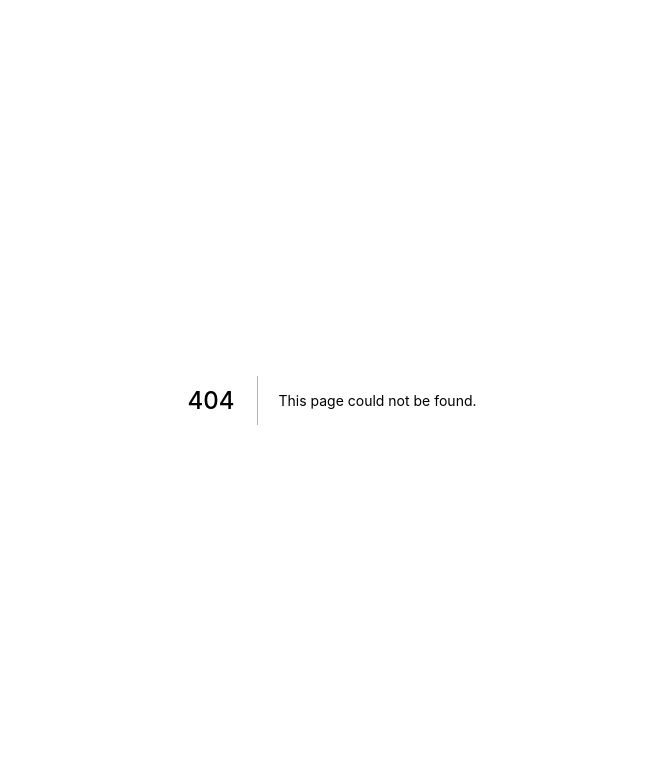
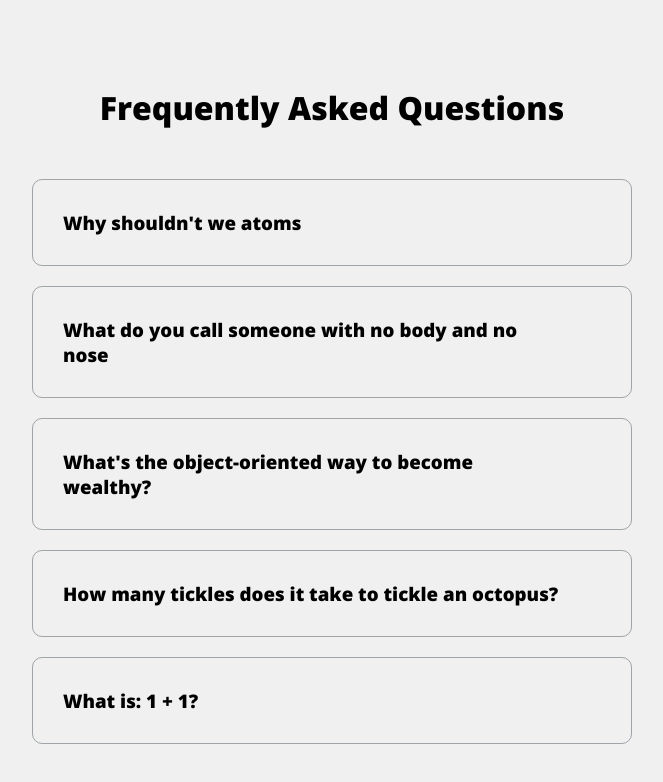
Before and after one commit to GregM1991/50-projects-in-next, a Next.js app: page /faq-collapse in a window 1280 px wide. Before the commit this address had no page. Shown: the top 782 px of the page, without its empty margins (308-971 px from the left). Built offline with nearby package versions, Linux system fonts and the light colour scheme.

Commit message:
Added initial HTML and CSS

```diff
--- /dev/null
+++ b/components/Blocks/FAQComponent/index.jsx
@@ -0,0 +1,98 @@
+import React from "react"
+import styled, { css } from "styled-components"
+
+const FAQ = styled.div`
+  background-color: ${props => (props.isActive ? "#fff" : "transparent")};
+  border: 1px solid #9fa4a8;
+  border-radius: 10px;
+  margin: 20px 0;
+  padding: 30px;
+  position: relative;
+  overflow: hidden;
+  transition: 0.3s ease;
+  ${props =>
+    props.isActive &&
+    css`
+      box-shadow: 0 3px 6px rgba(0, 0, 0, 0.1), 0 3px 6px rgba(0, 0, 0, 0.1);
+
+      &::before,
+      &::after {
+        content: "\f075";
+        font-family: "Font Awesome 5 Free";
+        color: #2ecc71;
+        font-size: 7rem;
+        position: absolute;
+        opacity: 0.2;
+        top: 20px;
+        left: 20px;
+        z-index: 0;
+      }
+
+      &::before {
+        color: #3498db;
+        top: -10px;
+        left: -30px;
+        transform: rotateY(180deg);
+      }
+    `}
+`
+
+const Title = styled.h3`
+  margin: 0 35px 0 0;
+`
+
+const Text = styled.p`
+  display: ${props => (props.isActive ? "block" : "none")};
+`
+
+const Toggle = styled.button`
+  background-color: transparent;
+  border: 0;
+  border-radius: 50%;
+  cursor: pointer;
+  display: flex;
+  align-items: center;
+  justify-content: center;
+  font-size: 16px;
+  padding: 0;
+  position: absolute;
+  top: 30px;
+  right: 30px;
+  height: 30px;
+  width: 30px;
+
+  &:focus {
+    outline: 0;
+  }
+
+  & .fa-times {
+    display: none;
+    ${props =>
+      props.isActive &&
+      css`
+        color: #fff;
+        display: block;
+      `}
+
+  & .fa-chevron down {
+    display: none;
+    ${props =>
+      props.isActive &&
+      css`
+        background-color: #9fa4a8;
+      `}
+  }
+`
+
+const FAQComponent = ({ title, text }) => (
+  <FAQ>
+    <Title>{title}</Title>
+    <Text>{text}</Text>
+    <Toggle>
+      <i class="fas fa-chevron-down"></i>
+      <i class="fas fa-times"></i>
+    </Toggle>
+  </FAQ>
+)
+
+export default FAQComponent
--- /dev/null
+++ b/pages/faq-collapse.jsx
@@ -0,0 +1,62 @@
+import React from "react"
+import styled from "styled-components"
+import Head from "next/head"
+import FAQComponent from "../components/Blocks/FAQComponent"
+
+const Body = styled.div`
+  background-color: #f0f0f0;
+  display: flex;
+  flex-direction: column;
+  align-items: center;
+  justify-content: center;
+  height: 100vh;
+  overflow: hidden;
+  margin: 0;
+
+  h1 {
+    margin: 50px 0 30px;
+    text-align: center;
+  }
+`
+
+const FAQContainer = styled.div`
+  max-width: 600px;
+  margin: 0 auto;
+`
+
+const FAQCollapse = () => {
+  return (
+    <>
+      <Head>
+        <title>FAQ Collapse</title>
+      </Head>
+      <Body>
+        <h1>Frequently Asked Questions</h1>
+        <FAQContainer>
+          <FAQComponent
+            title="Why shouldn't we atoms"
+            text="They make up everything"
+          />
+          <FAQComponent
+            title="What do you call someone with no body and no nose"
+            text="Nobody knows"
+          />
+          <FAQComponent
+            title="What's the object-oriented way to become wealthy?"
+            text="Inheritence"
+          />
+          <FAQComponent
+            title="How many tickles does it take to tickle an octopus?"
+            text="Ten-tickles!"
+          />
+          <FAQComponent
+            title="What is: 1 + 1?"
+            text="Depends on who you're asking"
+          />
+        </FAQContainer>
+      </Body>
+    </>
+  )
+}
+
+export default FAQCollapse
```
